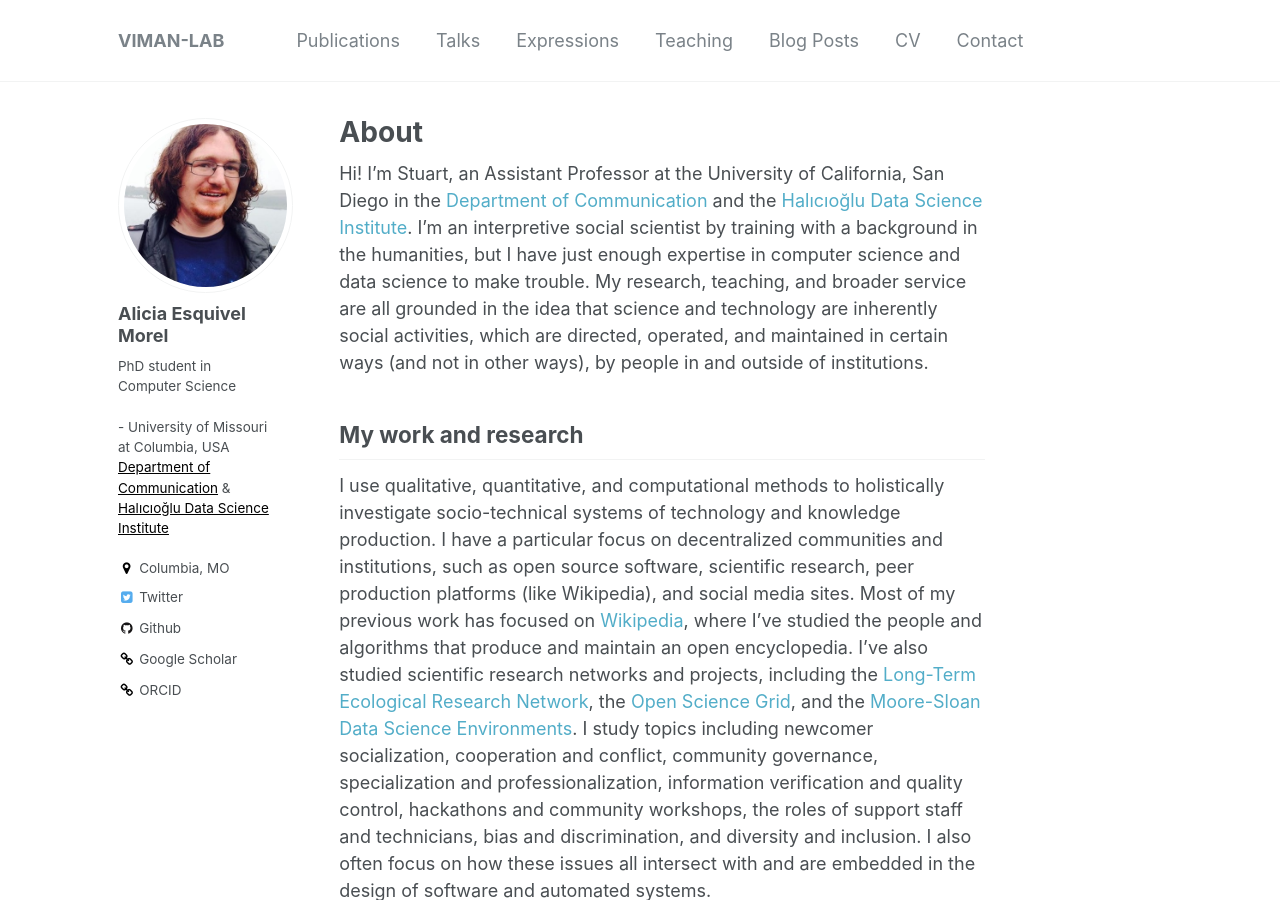
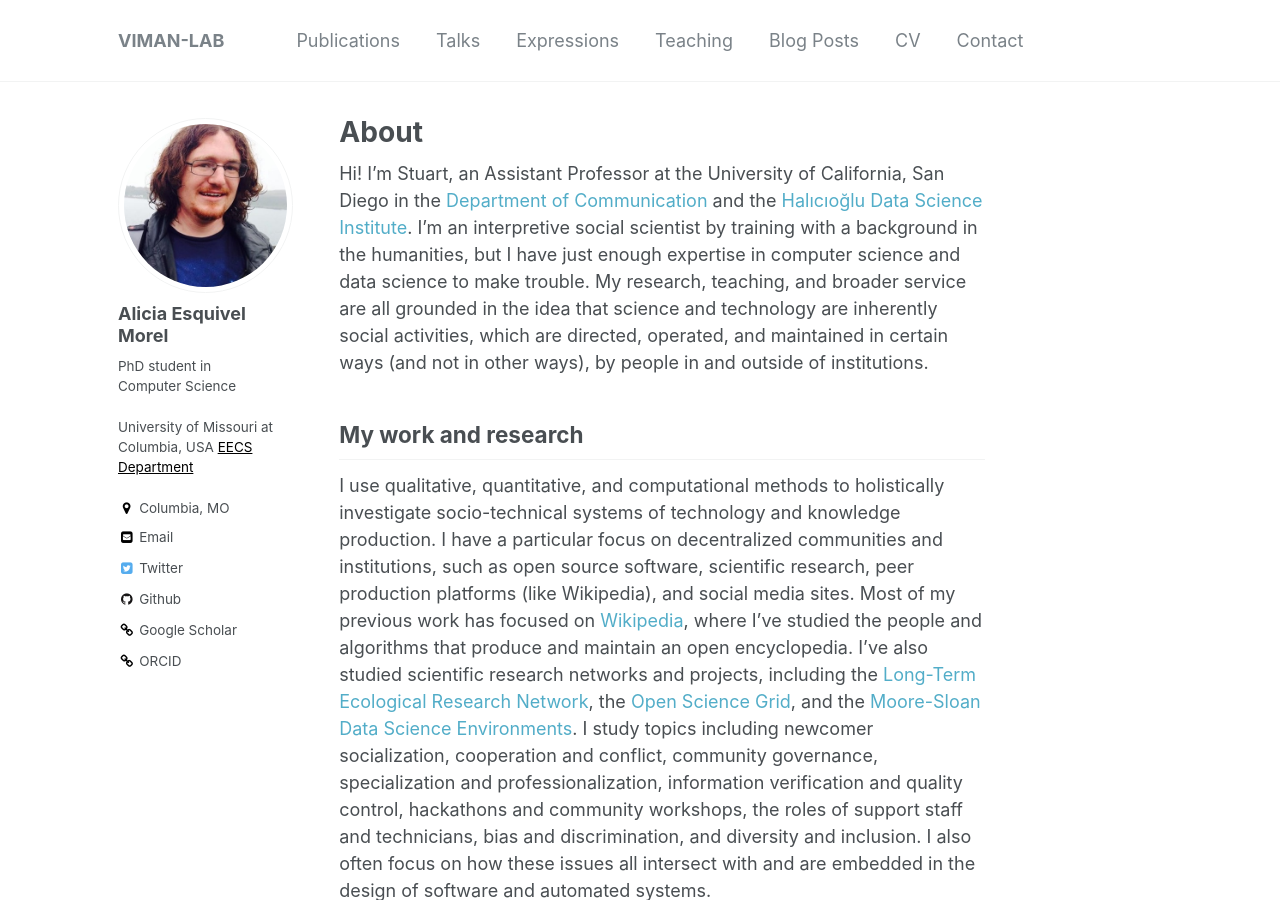
Before and after one commit to alicesquivel/alicesquivel.github.io, a Jekyll site: the page built from _pages/about.md, in a window 1280 px wide and 900 px high. Built offline with Jekyll 4.4.1, drawn with Linux system fonts in a browser that asks for light colours.

Commit message:
update information

```diff
--- a/_config.yml
+++ b/_config.yml
@@ -81,11 +81,11 @@ social:
 author:
   name             : "Alicia Esquivel Morel"
   avatar           : "oban3.jpg"
-  bio              : "PhD student in Computer Science<br> <br> - University of Missouri at Columbia, USA <a style='color: black;' href='http://communication.ucsd.edu'>Department of Communication</a> & <a style='color: black;' href='http://hdsi.ucsd.edu'>Halıcıoğlu Data Science Institute</a>"
+  bio              : "PhD student in Computer Science<br> <br>University of Missouri at Columbia, USA <a style='color: black;' href='https://engineering.missouri.edu/departments/eecs/'>EECS Department</a>"
   location         : "Columbia, MO"
   employer         :
   googlescholar    : "https://scholar.google.com/citations?user=2-7cgFsAAAAJ&hl=en"
-  email            :
+  email            : "ace6qv at umsystem dot edu"
   uri              :
   bitbucket        :
   codepen          :
@@ -99,7 +99,7 @@ author:
   instagram        :
   lastfm           :
   linkedin         :
-  orcid            : "http://orcid.org/0000-0001-7215-0532"
+  orcid            : "https://orcid.org/0000-0002-1766-5370"
   pinterest        :
   soundcloud       :
   stackoverflow    : # http://stackoverflow.com/users/123456/username
```
